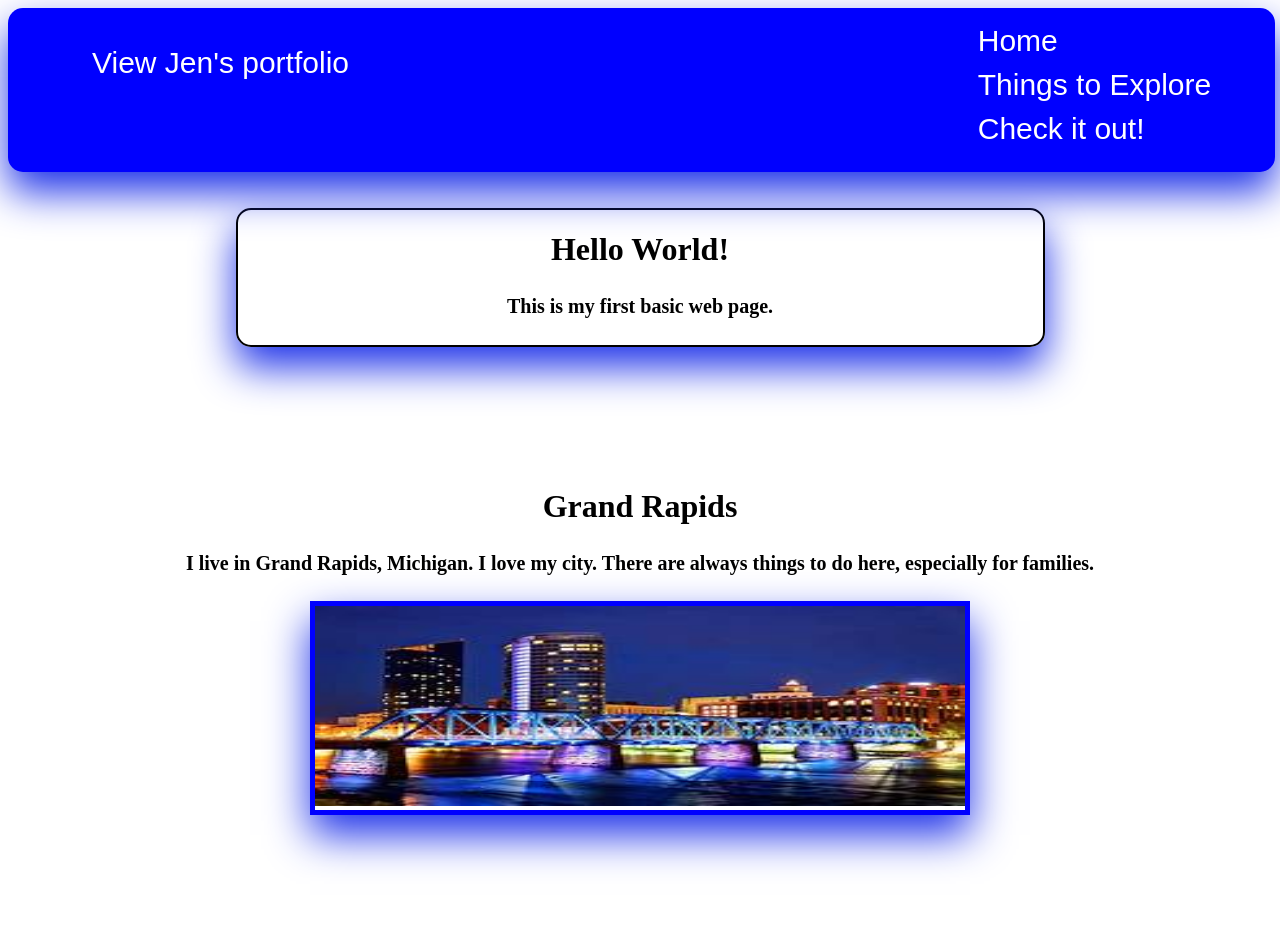
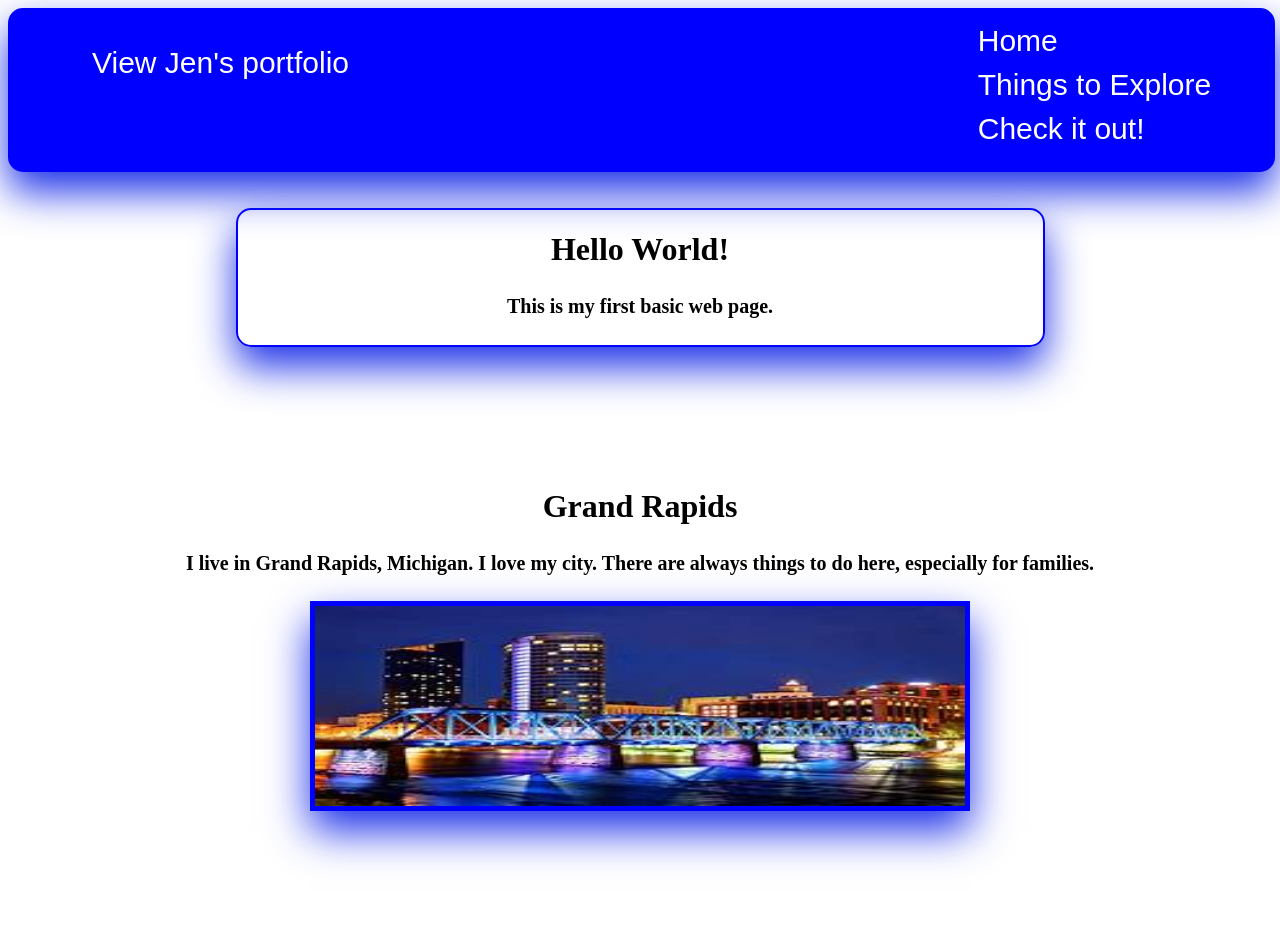
Before and after one commit to jengerred/FirstWebpage.github.io, a plain HTML site: page index.html in a window 1280 px wide. Shown: the top 952 px of the page. Drawn offline with Linux system fonts and the light colour scheme.

Commit message:
Add files via upload

```diff
--- a/style.css
+++ b/style.css
@@ -84,7 +84,8 @@ p {
 }
 
 .img-container {
-        display: block;
+    line-height: 0%;
+   display: block;
         margin-left: auto;
         margin-right: auto;
         width:fit-content;
@@ -154,7 +155,7 @@ a {
 }
 
 .box {
-        border: solid black 2px;
+        border: solid blue 2px;
     position:relative;
     margin-left:10%;
     margin-right:10%;
```
